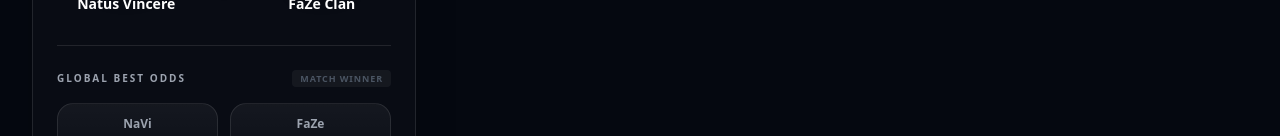
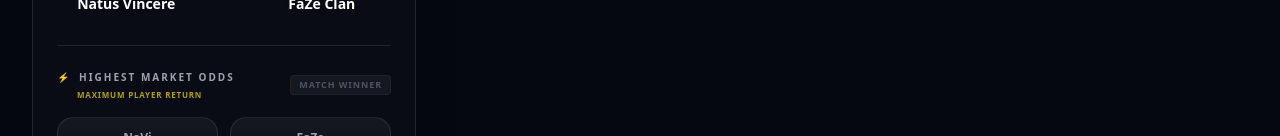
Before and after one commit to yevhens-hue/automating-bonus-scraper, a Next.js app in the folder frontend/: page /top-odds in a window 1280 px wide. Shown: the part 816-952 px from the top of the page. Built offline with nearby package versions, Linux system fonts and the light colour scheme; no server answers.

Commit message:
UI: Add 'Highest Market Odds' and 'Maximum Player Return' text to Top Odds cards

```diff
--- a/frontend/components/EventMatchCard.tsx
+++ b/frontend/components/EventMatchCard.tsx
@@ -150,10 +150,15 @@
             {event.markets.map((market, marketIdx) => (
                 <div key={marketIdx} className="border-t border-white/10 pt-6 relative z-10">
                     <div className="flex justify-between items-center mb-4">
-                        <span className="text-[10px] font-black text-gray-400 uppercase tracking-[0.2em]">
-                            Global Best Odds
-                        </span>
-                        <span className="text-[9px] font-bold text-gray-600 uppercase tracking-widest bg-white/5 px-2 py-0.5 rounded">
+                        <div className="flex flex-col gap-1">
+                            <span className="text-[10px] font-black text-gray-400 uppercase tracking-[0.2em] flex items-center gap-2">
+                                <span className="text-[#ffe100]">⚡</span> Highest Market Odds
+                            </span>
+                            <span className="text-[8px] text-[#ffe100]/70 font-bold uppercase tracking-widest pl-5">
+                                Maximum Player Return
+                            </span>
+                        </div>
+                        <span className="text-[9px] font-bold text-gray-600 uppercase tracking-widest bg-white/5 px-2 py-0.5 rounded border border-white/5">
                             {market.type}
                         </span>
                     </div>
```
